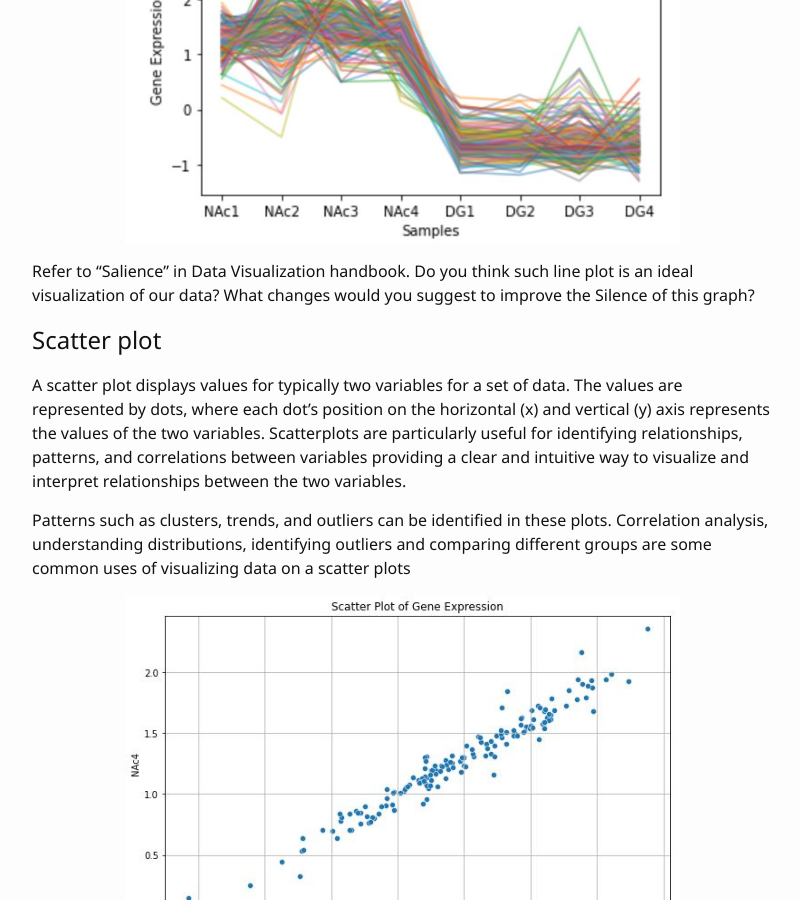
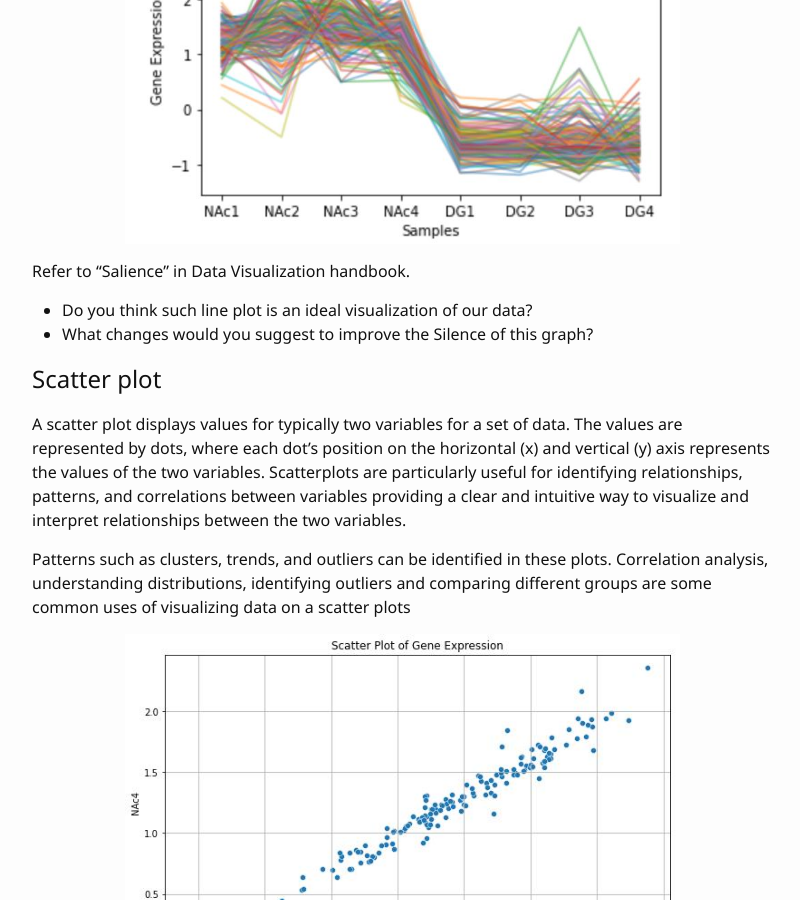
Before and after one commit to meronvermaas/data-visualization, a Jekyll site: the page built from 3-lesson.md, in a window 1280 px wide and 900 px high, scrolled down 1778 px. Shown: the whole window, without its empty margins (238-1038 px from the left). Built offline with Jekyll 4.4.1, drawn with Linux system fonts in a browser that asks for light colours.

Commit message:
Update 3-lesson.md

```diff
--- a/3-lesson.md
+++ b/3-lesson.md
@@ -39,7 +39,9 @@ Line plots are commonly used for trend analysis; showing how data changes over t
 
 {% include figure.html img="Lineplot-Py.jpeg" alt="Line plot of brain region-specific expression Data" caption="" width="75%" %}
 
-Refer to “Salience” in Data Visualization handbook. Do you think such line plot is an ideal visualization of our data? What changes would you suggest to improve the Silence of this graph?
+Refer to “Salience” in Data Visualization handbook.
+- Do you think such line plot is an ideal visualization of our data?
+- What changes would you suggest to improve the Silence of this graph?
 
 ## Scatter plot
 
```
